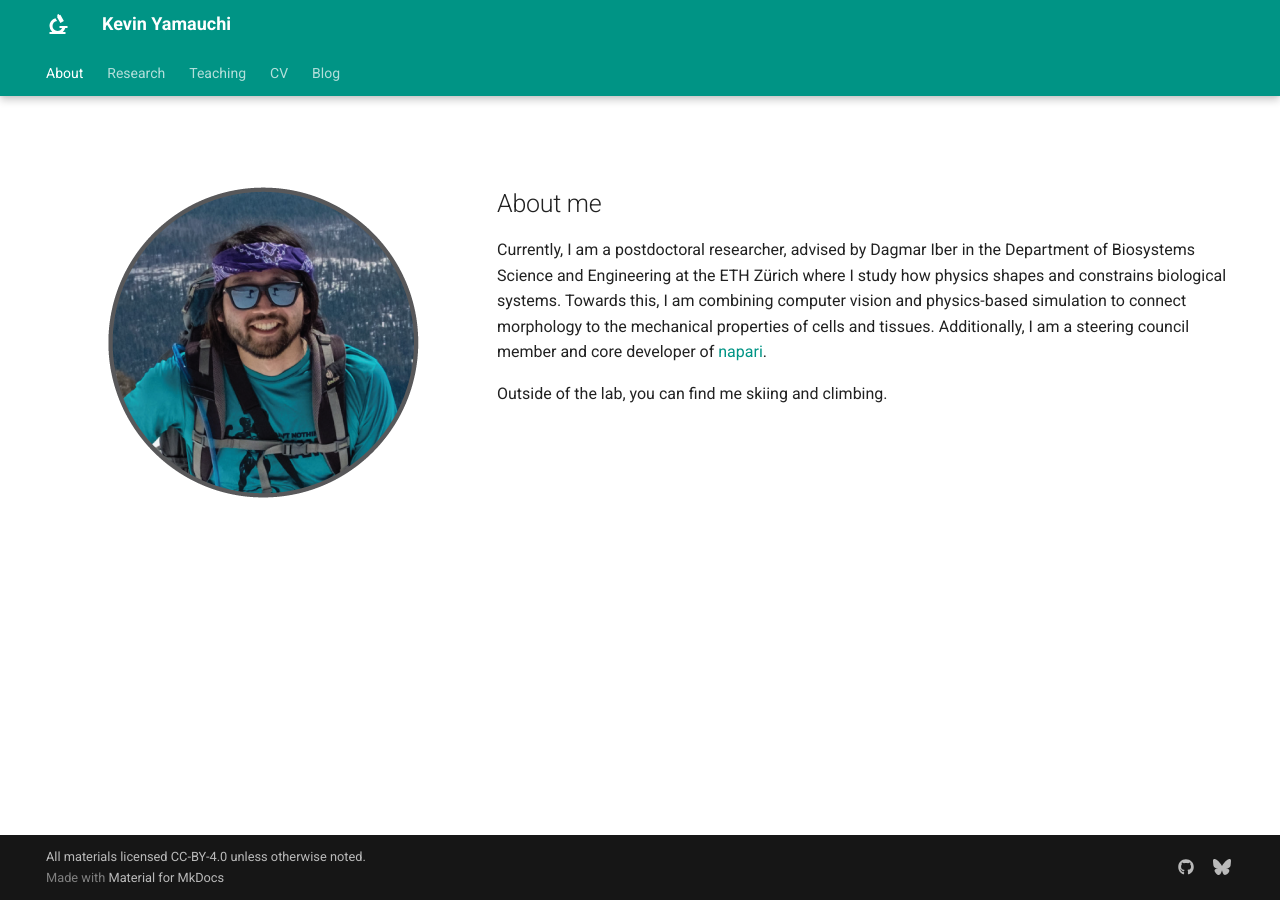
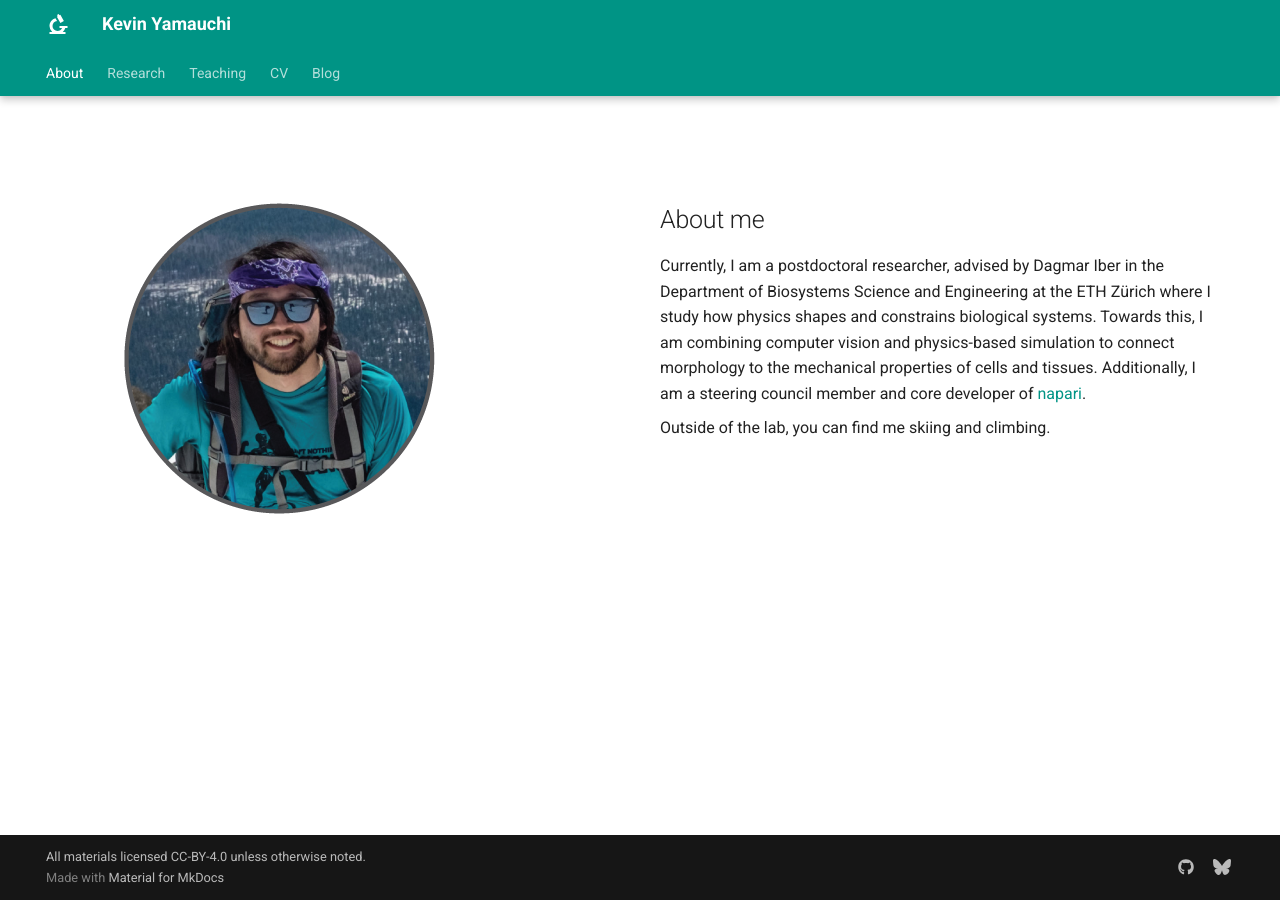
Before and after one commit to kevinyamauchi/didactic-octo-waddle, an MkDocs documentation site: the page built from docs/index.md, in a window 1280 px wide. Built offline with MkDocs 1.6.1 and Material for MkDocs 9.7.7, drawn with Linux system fonts in a browser that asks for light colours.

```diff
--- a/docs/index.md
+++ b/docs/index.md
@@ -6,8 +6,14 @@ hide:
 ---
 #
 
-![Image title](./assets/profile_picture-02.png){align=left}
-## About me
-Currently, I am a postdoctoral researcher, advised by Dagmar Iber in the Department of Biosystems Science and Engineering at the ETH Zürich where I study how physics shapes and constrains biological systems. Towards this, I am combining computer vision and physics-based simulation to connect morphology to the mechanical properties of cells and tissues. Additionally, I am a steering council member and core developer of [napari](https://github.com/napari/napari).
+<div  class="grid cards no-border" markdown>
 
-Outside of the lab, you can find me skiing and climbing.
+- ![Image title](./assets/profile_picture-02.png)
+
+
+- ## About me
+  Currently, I am a postdoctoral researcher, advised by Dagmar Iber in the Department of Biosystems Science and Engineering at the ETH Zürich where I study how physics shapes and constrains biological systems. Towards this, I am combining computer vision and physics-based simulation to connect morphology to the mechanical properties of cells and tissues. Additionally, I am a steering council member and core developer of [napari](https://github.com/napari/napari).
+
+    Outside of the lab, you can find me skiing and climbing.
+
+</div>
--- /dev/null
+++ b/docs/stylesheets/extra.css
@@ -0,0 +1,8 @@
+.md-typeset .grid.cards.no-border > ul > li {
+    border: 0;
+    box-shadow: none;
+}
+
+.md-typeset .grid.cards.no-border > ul > li:hover {
+    box-shadow: none;
+}
--- a/mkdocs.yml
+++ b/mkdocs.yml
@@ -4,6 +4,9 @@ plugins:
   - blog:
       blog_dir: blog
       authors_file: "{blog}/.authors.yml"
+      categories_allowed:
+        - python
+        - academia
 
 nav:
   - About: index.md
@@ -60,10 +63,14 @@ theme:
 markdown_extensions:
   - admonition
   - attr_list
+  - md_in_html
   - pymdownx.details
   - pymdownx.superfences
 
 copyright: All materials licensed <a href="https://creativecommons.org/licenses/by/4.0/">CC-BY-4.0</a> unless otherwise noted.
+
+extra_css:
+  - stylesheets/extra.css
 
 extra:
   social:
```
Also changed, not shown: docs/blog/posts/obsidian_zotero.md (+3 -1 lines), docs/blog/posts/python_vscode_uv.md (+3 -0 lines).
